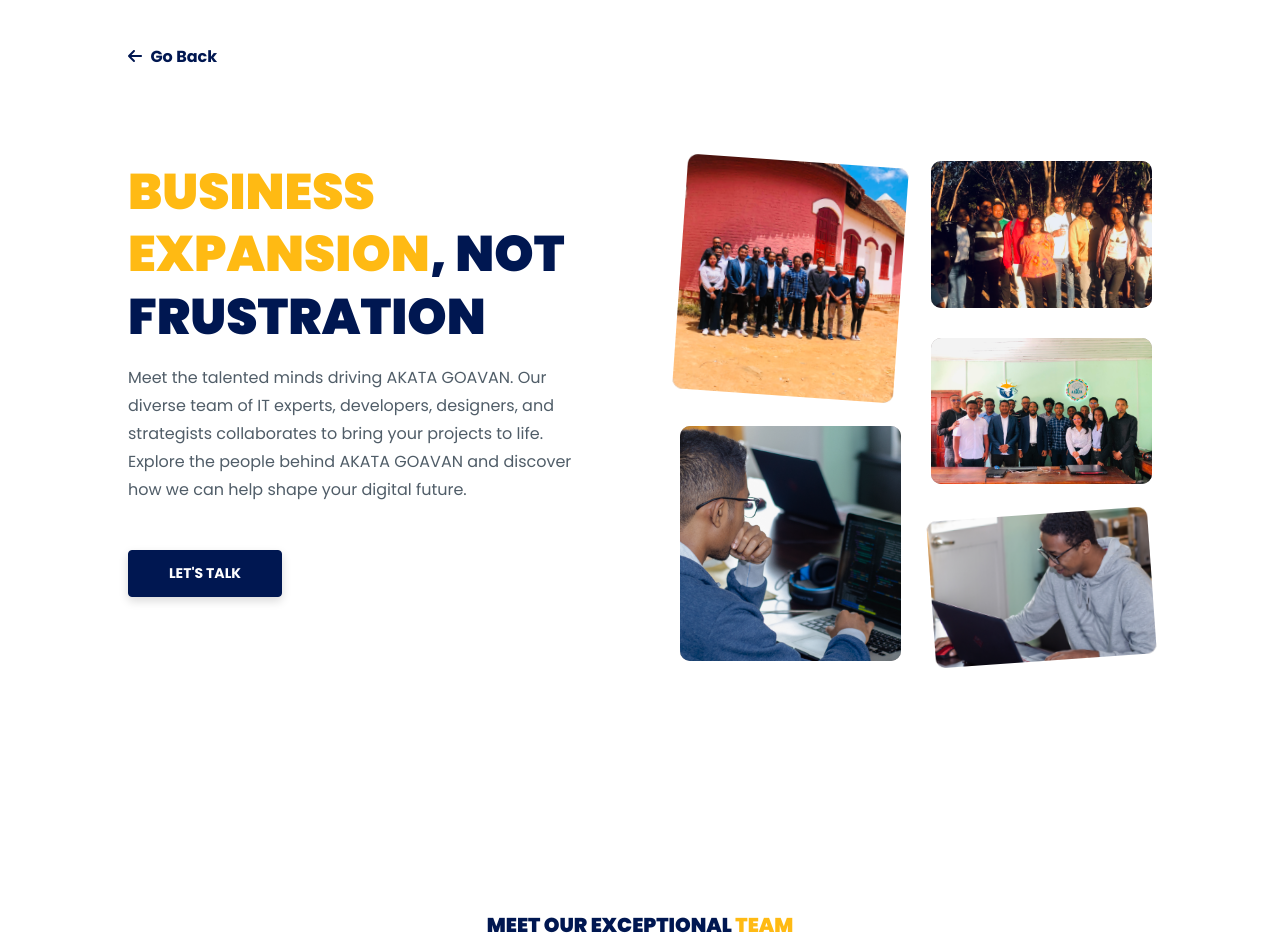
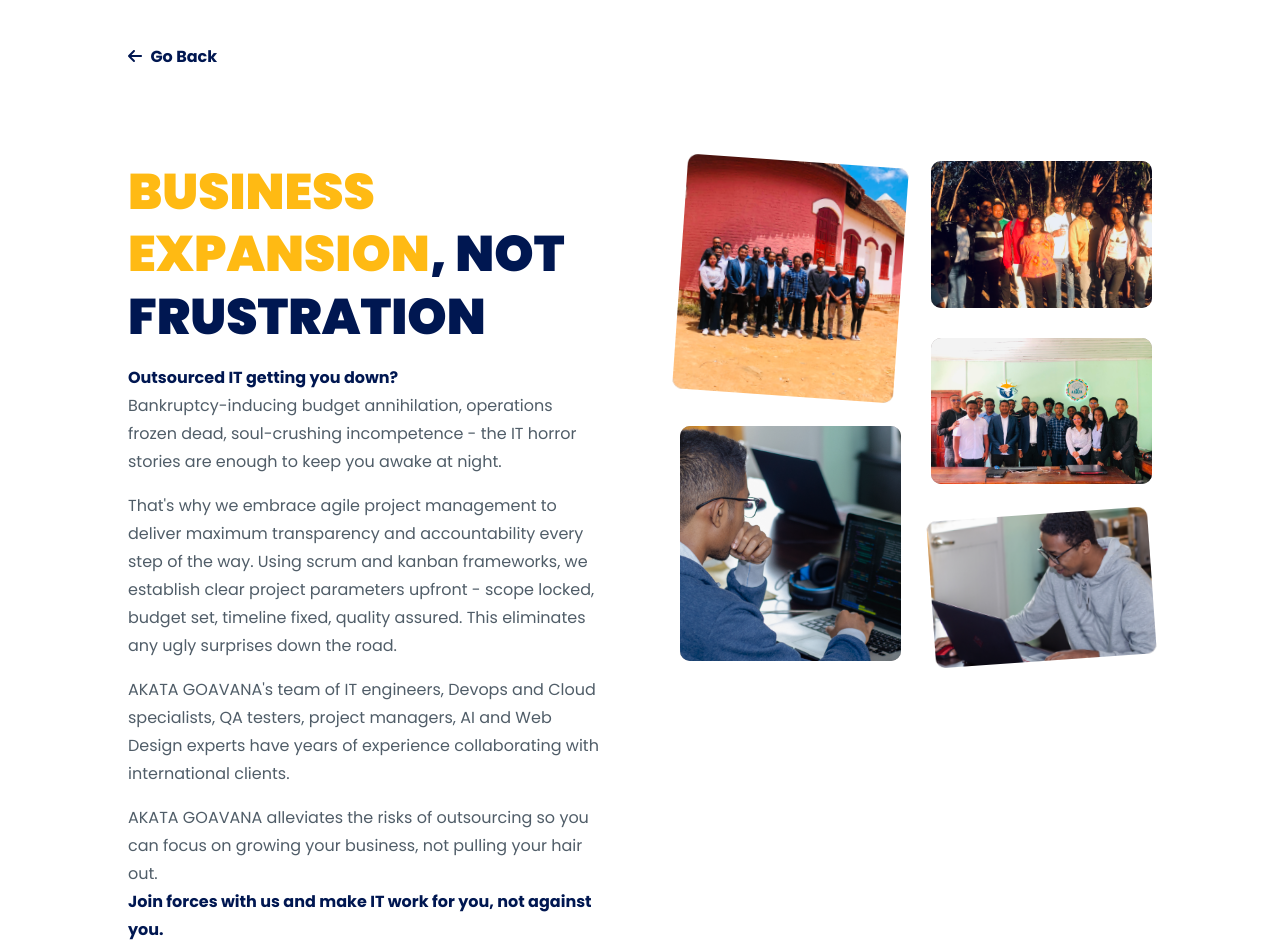
Before and after one commit to maxime-dot/website3, a Next.js app: page /teams in a window 1280 px wide. Shown: the top 950 px of the page. Built offline with nearby package versions, Linux system fonts and the light colour scheme.

Commit message:
feat:  add inline bold text style +  add new text content

```diff
--- a/src/app/globals.scss
+++ b/src/app/globals.scss
@@ -76,6 +76,10 @@ body {
   @extend .akata-text-big;
   font-size: 14px;
   line-height: 19.6px;
+  span{
+    font-weight:bold ;
+    color: var(--goavana-blue);
+  }
 }
 
 .akata-text-small {
--- a/src/app/teams/page.tsx
+++ b/src/app/teams/page.tsx
@@ -62,10 +62,47 @@ export default function Page() {
             transition={{ delay: 0.1 }}
             className="akata-text-big text-description"
           >
-            Meet the talented minds driving AKATA GOAVAN. Our diverse team of IT
-            experts, developers, designers, and strategists collaborates to
-            bring your projects to life. Explore the people behind AKATA GOAVAN
-            and discover how we can help shape your digital future.
+            <span> Outsourced IT getting you down?</span> <br />
+            Bankruptcy-inducing budget annihilation, operations frozen dead,
+            soul-crushing incompetence - the IT horror stories are enough to
+            keep you awake at night.
+          </motion.p>
+          <motion.p
+            initial={{ opacity: 0, y: 30 }}
+            animate={{ opacity: 1, y: 0 }}
+            transition={{ delay: 0.1 }}
+            className="akata-text-big text-description"
+          >
+            That's why we embrace agile project management to deliver maximum
+            transparency and accountability every step of the way. Using scrum
+            and kanban frameworks, we establish clear project parameters upfront
+            - scope locked, budget set, timeline fixed, quality assured. This
+            eliminates any ugly surprises down the road.
+          </motion.p>
+
+          <motion.p
+            initial={{ opacity: 0, y: 30 }}
+            animate={{ opacity: 1, y: 0 }}
+            transition={{ delay: 0.1 }}
+            className="akata-text-big text-description"
+          >
+            AKATA GOAVANA&apos;s team of IT engineers, Devops and Cloud
+            specialists, QA testers, project managers, AI and Web Design experts
+            have years of experience collaborating with international clients.
+          </motion.p>
+          <motion.p
+            initial={{ opacity: 0, y: 30 }}
+            animate={{ opacity: 1, y: 0 }}
+            transition={{ delay: 0.1 }}
+            className="akata-text-big text-description"
+          >
+            AKATA GOAVANA alleviates the risks of outsourcing so you can focus
+            on growing your business, not pulling your hair out.
+            <br />
+            <span>
+              {" "}
+              Join forces with us and make IT work for you, not against you.
+            </span>
           </motion.p>
           <motion.div
             initial={{ opacity: 0, y: 30 }}
```
